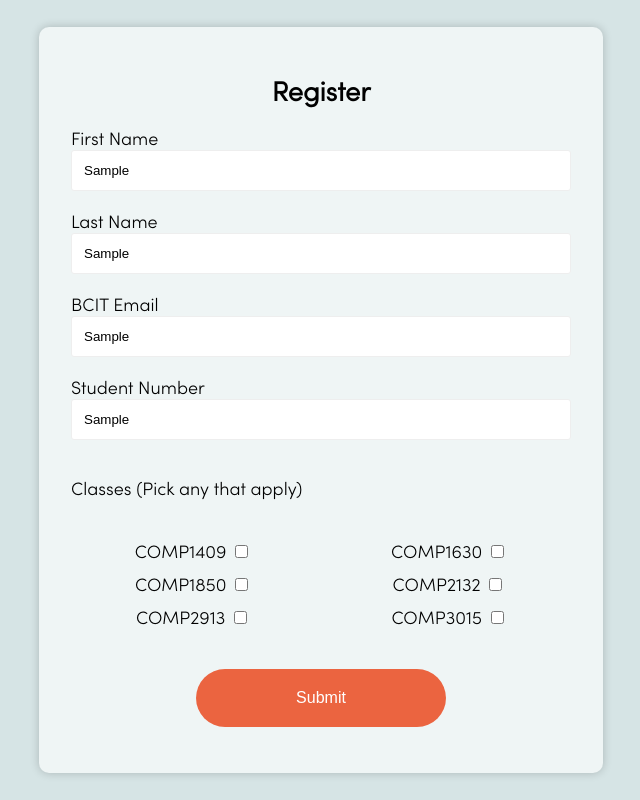
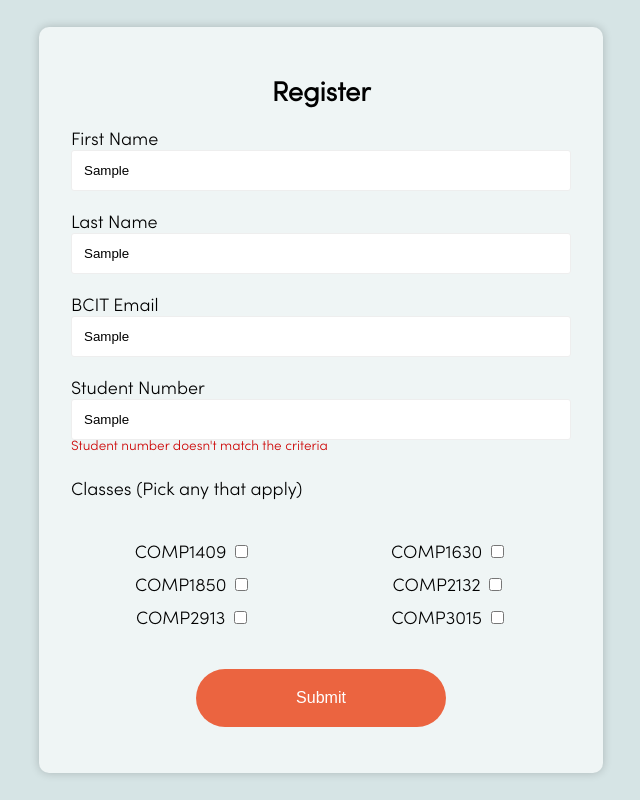
Before and after one commit to vwong21/form_page, a plain HTML site: page html/index.html in a window 1280 px wide. Both pictures are taken after typing "Sample", "Sample", "Sample", "Sample" into the empty fields and a click on the button "Submit". Shown: the whole page, without its empty margins (319-959 px from the left). Drawn offline with Linux system fonts and the light colour scheme.

Commit message:
added error messages

```diff
--- a/css/style.css
+++ b/css/style.css
@@ -108,6 +108,13 @@ h2 {
     color: black    ;
 }
 
+.error-message {
+    position: absolute;
+    margin: 0;
+    font-size: 0.75em;
+    color: #cc0000;
+}
+
 @media screen and (max-height: 770px) {
     main {
         height: auto;
--- a/html/index.html
+++ b/html/index.html
@@ -17,19 +17,23 @@
             <div class="container text-container" id="firstname-container">
                 <label for="firstname">First Name</label>
                 <input type="text" id="firstname" name="firstname">
+                <p id="first-name-error" class="error-message"></p>
             </div>
 
             <div class="container text-container" id="lastname-container">
                 <label for="lastname">Last Name</label>
                 <input type="text" id="lastname" name="lastname">
+                <p id="last-name-error" class="error-message"></p>
             </div>
             <div class="container text-container">
                 <label for="email">BCIT Email</label>
                 <input type="text" id="email">
+                <p id="email-error" class="error-message"></p>
             </div>
             <div class="container text-container" id="stuid-container">
                 <label for="studentnumber">Student Number</label>
                 <input type="text" id="studentnumber" name="studentnumber">
+                <p id="stu-num-error" class="error-message"></p>
             </div>
             <p>Classes &#40;Pick any that apply&#41;</p>
             <div class="container" id="class-container">
--- a/scripts/script.js
+++ b/scripts/script.js
@@ -1,31 +1,48 @@
-const form = document.getElementById('main-form');
-const submitBtn = document.getElementById('button');
+const form = document.getElementById('main-form'); //Main form variable
+const submitBtn = document.getElementById('button'); //Button variable
+
+//Variables for require inputs
+const firstName = document.getElementById('firstname')
+const lastName = document.getElementById('lastname')
+const email = document.getElementById('email')
+const stuNum = document.getElementById('studentnumber')
 
 form.addEventListener('submit', (e) => {
-    const firstName = document.getElementById('firstname').value.trim();
-    const lastName = document.getElementById('lastname').value.trim();
-    const email = document.getElementById('email').value.trim();
-    const stuNum = document.getElementById('studentnumber').value.trim();
+
+    //Variables for required inputs values
+    const firstNameValue = firstName.value.trim()
+    const lastNameValue = lastName.value.trim()
+    const emailValue = email.value.trim()
+    const stuNumValue = stuNum.value.trim()
     const studentNumberRegEx    = /^a0[0-9]{7}$/i;
 
-    if (firstName == '') {
+    //Variables for error messages
+    const firstNameError = document.getElementById('first-name-error')
+    const lastNameError = document.getElementById('last-name-error')
+    const emailError = document.getElementById('email-error')
+    const stuNumError = document.getElementById('stu-num-error')
+    console.log(firstNameError.innerHTML)
+    if (firstNameValue == '') {
         e.preventDefault();
-
+        firstNameError.innerHTML = "First name cannot be empty"
         console.log('first name is empty');
     };
 
-    if (lastName == '') {
+    if (lastNameValue == '') {
         e.preventDefault();
+        lastNameError.innerHTML = "Last name cannot be empty"
         console.log('last name is empty');
     };
 
-    if (email == '') {
+    if (emailValue == '') {
         e.preventDefault();
+        emailError.innerHTML = "Email cannot be empty"
         console.log('email is empty');
     };
 
-    if (!studentNumberRegEx.test(stuNum)){
+    if (!studentNumberRegEx.test(stuNumValue)){
         e.preventDefault();
+        stuNumError.innerHTML = "Student number doesn't match the criteria"
         console.log('student number is invalid');
     };
 });
```
